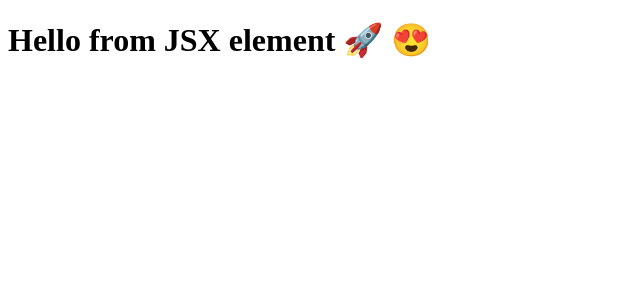
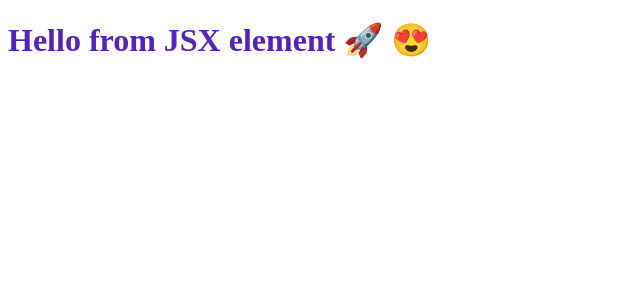
Before and after one commit to jeet-mahesh-shirodkar/onion_react, a React (Vite) app: page / in a window 1280 px wide. Shown: the top 300 px of the page, without its empty margins (0-640 px from the left). Built offline with nearby package versions, Linux system fonts and the light colour scheme.

Commit message:
module script

```diff
--- a/index.css
+++ b/index.css
@@ -1,3 +1,7 @@
 #heading{
-    color: aquamarine;
+    color: rgb(17, 97, 70);
 }
+
+#jsxHeading{
+    color: rgb(84, 33, 194);
+}
--- a/index.html
+++ b/index.html
@@ -8,7 +8,9 @@
     <title>Master React</title>
   </head>
   <body>
-    <div id="root"></div>
+    <div id="root">
+      <h1>Hello from Jeet 👍</h1>
+    </div>
     <!--
     <script crossorigin src="https://unpkg.com/react@18/umd/react.development.js"></script>
     <script crossorigin src="https://unpkg.com/react-dom@18/umd/react-dom.development.js"></script>
```
